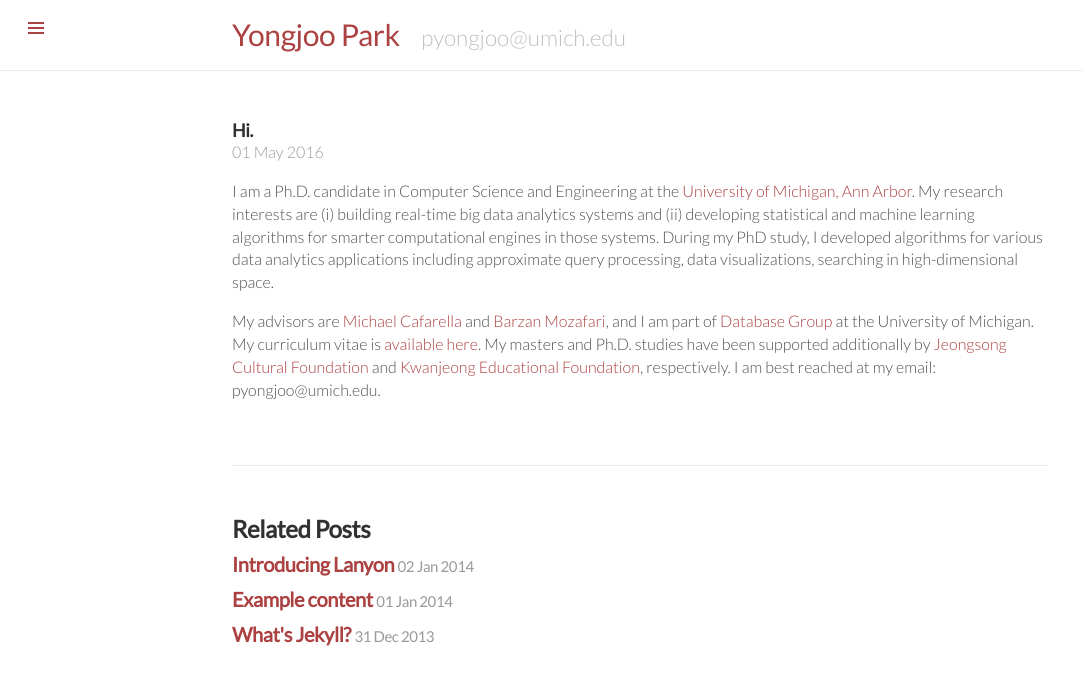
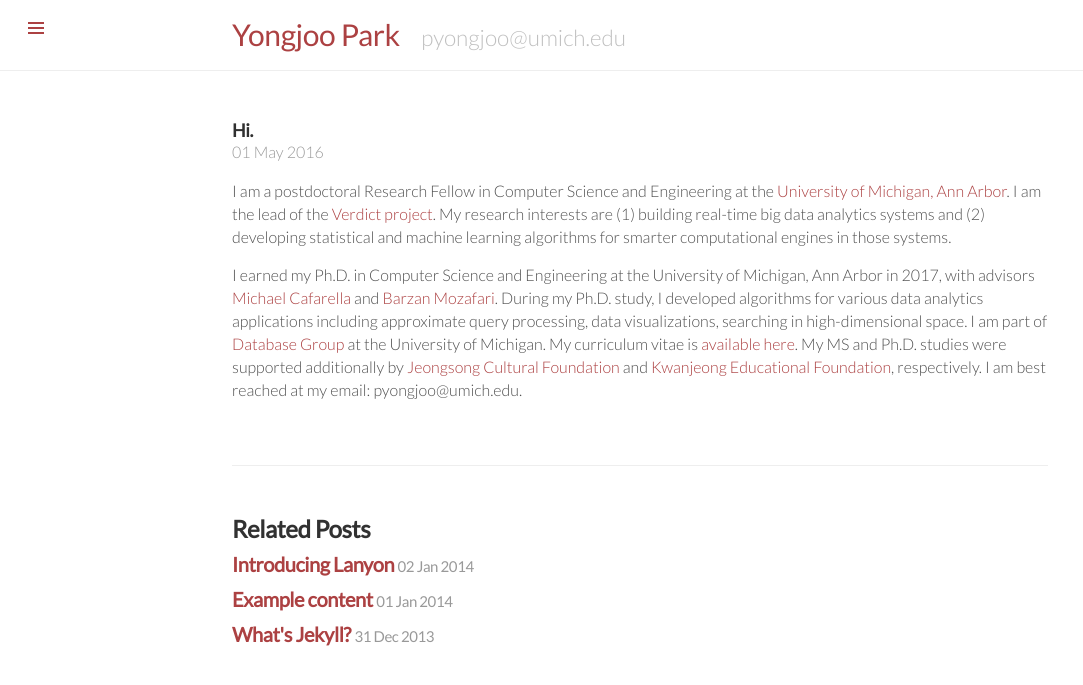
Before and after one commit to pyongjoo/pyongjoo.github.io, a Jekyll site: the page built from _intro/2016-05-01-hi.md, in a window 1280 px wide. Shown: the top 685 px of the page, without its empty margins (0-1083 px from the left). Built offline with Jekyll 4.4.1, drawn with Linux system fonts in a browser that asks for light colours.

Commit message:
Update 2016-05-01-hi.md

```diff
--- a/_intro/2016-05-01-hi.md
+++ b/_intro/2016-05-01-hi.md
@@ -3,14 +3,7 @@ layout: post
 title: Hi.
 ---
 
-I am a Ph.D. candidate in Computer Science and Engineering at the [University of
-Michigan, Ann Arbor](http://cse.umich.edu/). My research interests are (i) building real-time big data analytics systems and (ii) developing statistical and machine learning algorithms for smarter computational engines in those systems. During my PhD study, I developed algorithms for various data analytics applications including approximate query processing, data visualizations, searching in high-dimensional space.
+I am a postdoctoral Research Fellow in Computer Science and Engineering at the [University of
+Michigan, Ann Arbor](http://cse.umich.edu/). I am the lead of the [Verdict project](http://verdictdb.org/). My research interests are (1) building real-time big data analytics systems and (2) developing statistical and machine learning algorithms for smarter computational engines in those systems.
 
-My advisors are [Michael Cafarella](http://web.eecs.umich.edu/~michjc/)
-and [Barzan Mozafari](http://web.eecs.umich.edu/~mozafari/), and I am part
-of [Database Group](http://dbgroup.eecs.umich.edu/) at the University
-of Michigan. My curriculum vitae is [available here]({{ site.url }}/resources/YongjooParkCV2017.pdf).
-My masters and Ph.D. studies have been supported additionally by
-[Jeongsong Cultural Foundation](http://www.jeongsong.co.kr/) and
-[Kwanjeong Educational Foundation](http://en.ikef.or.kr/), respectively.
-I am best reached at my email: pyongjoo@umich.edu.
+I earned my Ph.D. in Computer Science and Engineering at the University of Michigan, Ann Arbor in 2017, with advisors [Michael Cafarella](http://web.eecs.umich.edu/~michjc/) and [Barzan Mozafari](http://web.eecs.umich.edu/~mozafari/). During my Ph.D. study, I developed algorithms for various data analytics applications including approximate query processing, data visualizations, searching in high-dimensional space. I am part of [Database Group](http://dbgroup.eecs.umich.edu/) at the University of Michigan. My curriculum vitae is [available here]({{ site.url }}/resources/YongjooParkCV2017.pdf). My MS and Ph.D. studies were supported additionally by [Jeongsong Cultural Foundation](http://www.jeongsong.co.kr/) and [Kwanjeong Educational Foundation](http://en.ikef.or.kr/), respectively. I am best reached at my email: pyongjoo@umich.edu.
```
